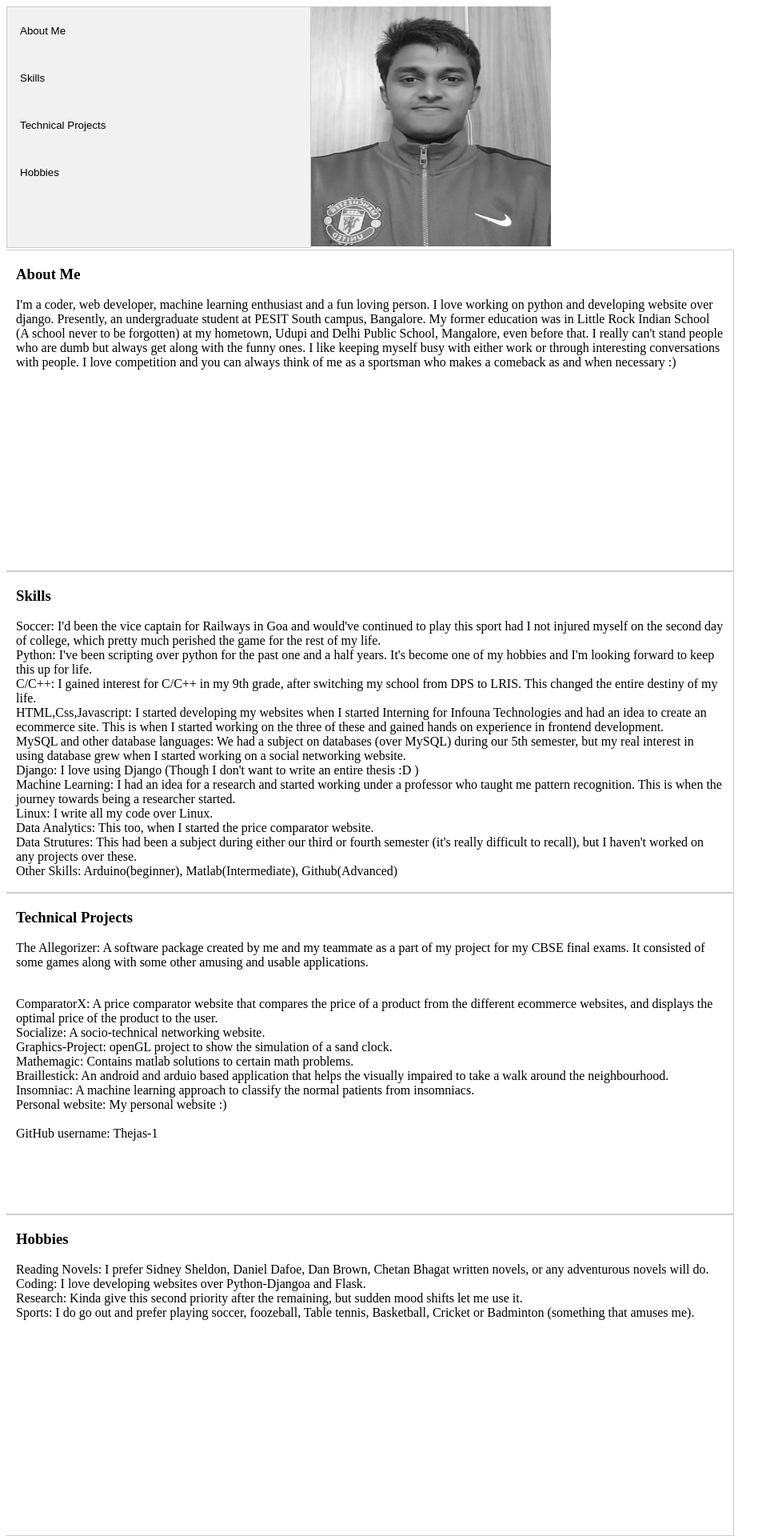
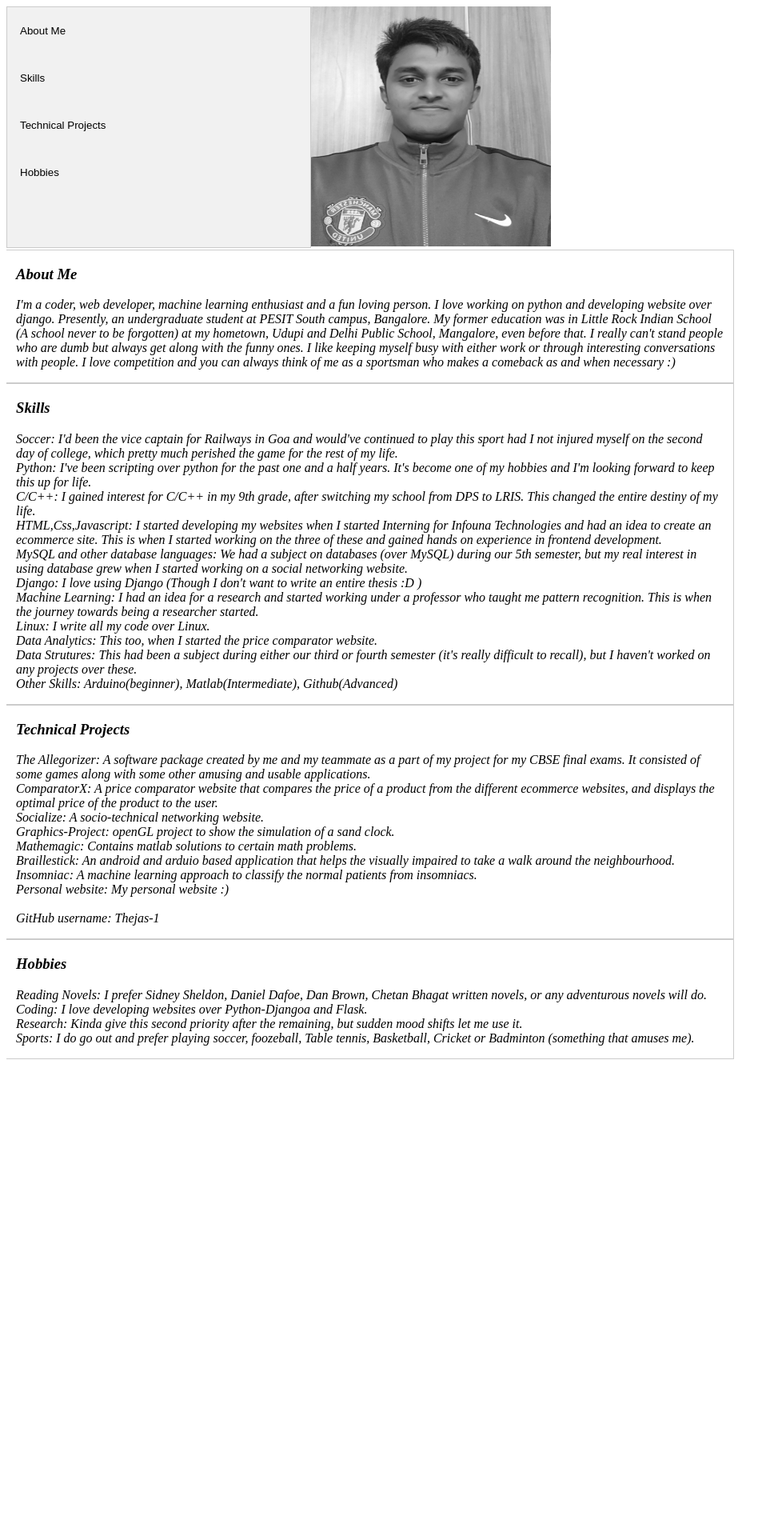
Before and after one commit to Thejas-1/Personal-Website, a Django app: template mysite/blog/templates/blog/index.html in a window 1280 px wide. Shown: the whole page at 80% size, without its empty margins (0-973 px from the left). After the commit the page ends 1324 px from the top, so only its background shows below. Run offline with Django 3.2, Linux system fonts and the light colour scheme; the template is opened without the code that fills it, so the values that code supplies are empty; parts of the project's set-up code (start-up, migrations or seed data) failed here and were passed over.

Commit message:
Changed the tab style to fit to size

```diff
--- a/mysite/blog/static/css/blog.css
+++ b/mysite/blog/static/css/blog.css
@@ -37,5 +37,6 @@ div.tab button.active {
     border: 1px solid #ccc;
     width: 70%;
     border-left: none;
-    height: 400px;
+    height: auto;
+    font-style: italic;
 }
--- a/mysite/blog/templates/blog/index.html
+++ b/mysite/blog/templates/blog/index.html
@@ -52,8 +52,7 @@
 
 <div id="Technical Projects" class="tabcontent">
   <h3>Technical Projects</h3>
-  <p>The Allegorizer: A software package created by me and my teammate as a part of my project for my CBSE final exams. It consisted of some games along with some other amusing and usable applications.</p>
- <br>
+  <p>The Allegorizer: A software package created by me and my teammate as a part of my project for my CBSE final exams. It consisted of some games along with some other amusing and usable applications.<br>
 ComparatorX: A price comparator website that compares the price of a product from the different ecommerce websites, and displays the optimal price of the product to the user.
 <br>
  Socialize: A socio-technical networking website.
```
Also changed, not shown: mysite/blog/migrations/0001_initial.py (added), mysite/db.sqlite3, 11 other files.
